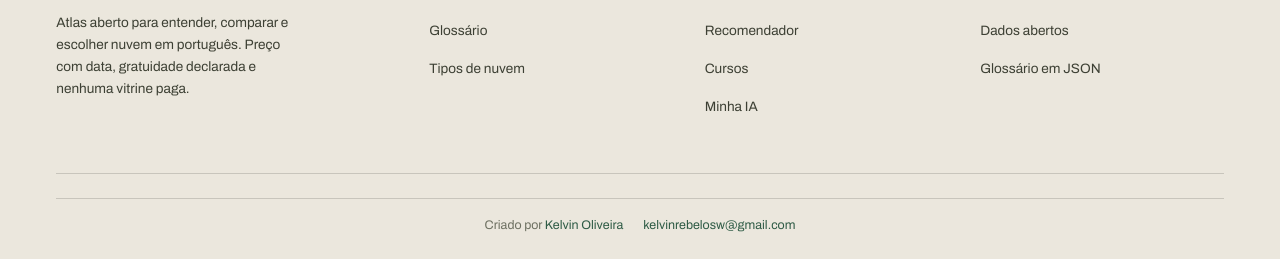
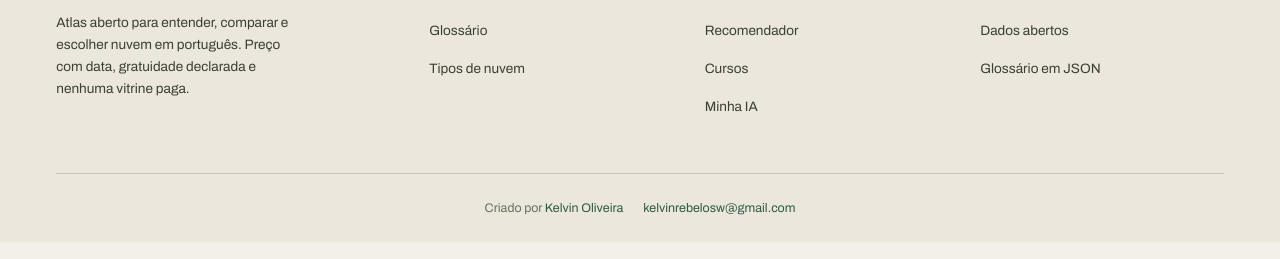
Before and after one commit to KelvinOliveiraCode/cloud4all, a website: page index.html in a window 1280 px wide. Shown: the part 3378-3637 px from the top of the page. Drawn offline with Linux system fonts and the light colour scheme.

Commit message:
fix(footer): remove border-top duplicada do .footer-credit (sobrepunha border-bottom do .footer-top)

```diff
--- a/css/layout.css
+++ b/css/layout.css
@@ -447,8 +447,6 @@ html[data-theme="dark"] .theme-button .icon-moon {
 
 .footer-credit {
   margin-top: 24px;
-  padding-top: 16px;
-  border-top: 1px solid var(--rule);
   display: flex;
   flex-wrap: wrap;
   gap: 8px 20px;
```
